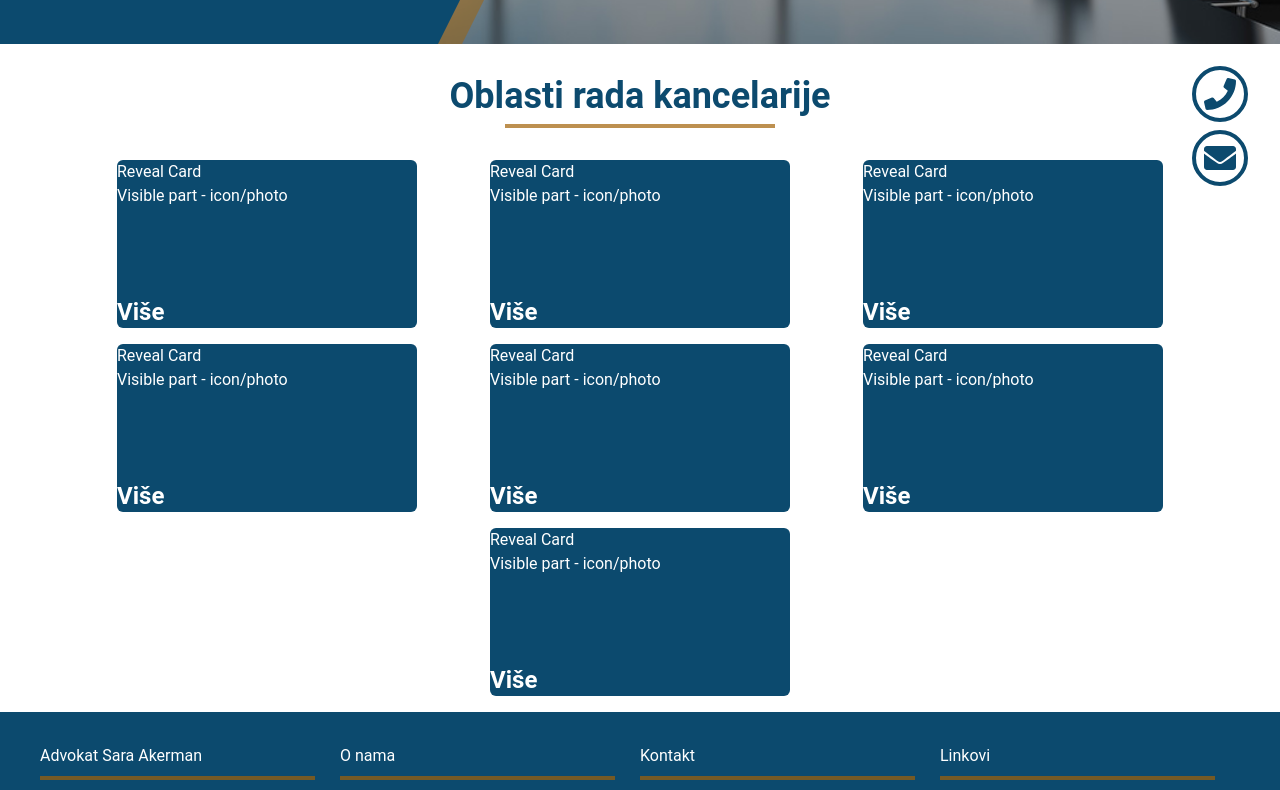
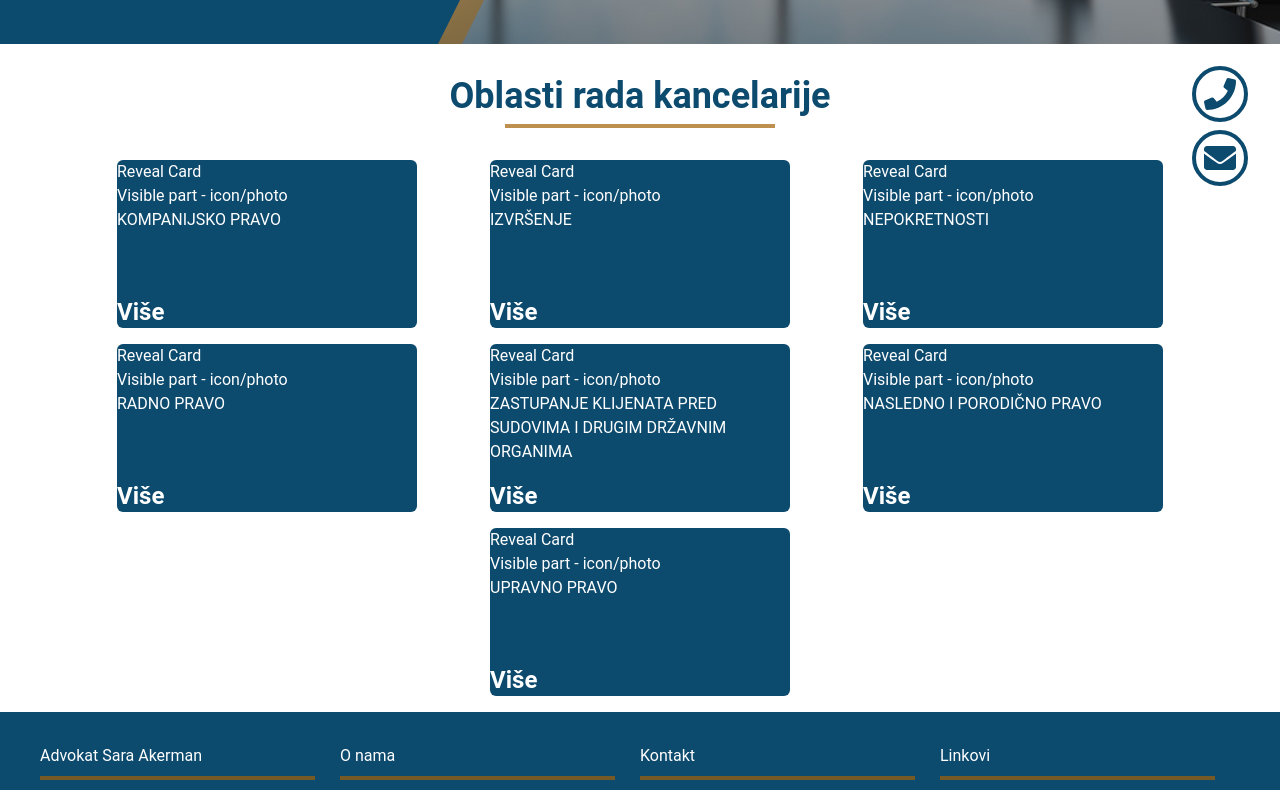
Before and after one commit to TatsuKenshi/akerman-law-firm-site, a React (Create React App) app: page /services in a window 1280 px wide. Shown: the part 534-1324 px from the top of the page. Built offline with nearby package versions, Linux system fonts and the light colour scheme; what i18next-xhr-backend would draw is missing.

Commit message:
moves service area titles to the visible part of the reveal card, fixes reaveal card prop types

```diff
--- a/src/App.tsx
+++ b/src/App.tsx
@@ -10,8 +10,6 @@ function App() {
   // add a useEffect/custom hook which will switch page titles
   // Home page - about section localization and content - waiting
   // Services/RevealCard - pics/icons and styling for reveal cards
-  // Services/Revealcard - move service area titles to the visible part of the reveal card
-  // Services/RevealCard - fix prop types (useText, Services, RevealCard)
   // PageHero - banner content customization and localization - waiting
   // PageHero - banner image - waiting
   // PageHero - move props textNodes to localization json files
--- a/src/components/RevealCard.tsx
+++ b/src/components/RevealCard.tsx
@@ -1,7 +1,19 @@
 import { useState } from "react";
 import i18next from "i18next";
 
-const RevealCard = ({ textSr: TextSr, textEng: TextEng }: any) => {
+type RevealCardPropsTypes = {
+  titleSr: string;
+  titleEng: string;
+  TextSr: React.ReactElement;
+  TextEng: React.ReactElement;
+};
+
+const RevealCard = ({
+  TextSr,
+  TextEng,
+  titleSr,
+  titleEng,
+}: RevealCardPropsTypes) => {
   const [revealSection, setRevealSection] = useState<boolean>(false);
   const language = i18next.language;
 
@@ -10,6 +22,7 @@ const RevealCard = ({ textSr: TextSr, textEng: TextEng }: any) => {
       <div className="mb-2 h-32">
         <h2>Reveal Card</h2>
         <p>Visible part - icon/photo</p>
+        <h2>{language === "en" ? titleEng : titleSr}</h2>
       </div>
       {/* smooth transition attempt */}
       {/* <div
@@ -30,7 +43,7 @@ const RevealCard = ({ textSr: TextSr, textEng: TextEng }: any) => {
           !revealSection ? "hidden" : ""
         } overflow-hidden w-full px-6 py-2 flex flex-wrap content-center`}
       >
-        {language === "en" ? <TextEng /> : <TextSr />}
+        {language === "en" ? TextEng : TextSr}
       </div>
 
       <div>
--- a/src/hooks/useText.tsx
+++ b/src/hooks/useText.tsx
@@ -1,12 +1,12 @@
-import { withTranslation } from "react-i18next";
 import { FaClock } from "react-icons/fa";
 import { CardItemType } from "../content/types";
 
+// React.ReactElement<any, any>;
+
 const useText = () => {
-  const textSr1 = (): any => {
+  const textSr1 = (): React.ReactElement => {
     return (
       <>
-        <h2>KOMPANIJSKO PRAVO</h2>
         <p className="w-full mb-4">
           Mi Brinemo o usaglašenosti Vašeg poslovanja sa relevantnom pravnom
           regulativom, kako bi Vaše društvo nesmetano funkcionisalo na tržištu
@@ -38,10 +38,9 @@ const useText = () => {
     );
   };
 
-  const textEng1 = (): any => {
+  const textEng1 = (): React.ReactElement => {
     return (
       <>
-        <h2>COMPANY LAW</h2>
         <p className="w-full mb-4">
           Our law firm can assist you in a phase of pre-incorporation and
           incorporation of your company in Serbia as well as provide legal
@@ -78,10 +77,9 @@ const useText = () => {
     );
   };
 
-  const textSr2 = (): any => {
+  const textSr2 = (): React.ReactElement => {
     return (
       <>
-        <h2>IZVRŠENJE</h2>
         <p className="w-full mb-4">
           Naša advokatska kancelarija Vam može pružiti pravnu pomoć u svim
           fazama izvršnog postupka.
@@ -96,10 +94,9 @@ const useText = () => {
     );
   };
 
-  const textEng2 = (): any => {
+  const textEng2 = (): React.ReactElement => {
     return (
       <>
-        <h2>ENFORCEMENT</h2>
         <p className="w-full mb-4">
           Our Law Firm can provide you with legal support in any step of
           enforcement procedure.
@@ -114,138 +111,108 @@ const useText = () => {
     );
   };
 
-  const textSr3 = (): any => {
+  const textSr3 = (): React.ReactElement => {
     return (
-      <>
-        <h2>NEPOKRETNOSTI</h2>
       <p>
-          Pružamo pouzdanu podršku klijentima u oblasti imovinsko-pravnih
-          odnosa. Vršimo detaljnu proveru i analizu pravnog statusa
-          nepokretnosti, i upozoravamo na sve eventualne rizike. U skladu sa
-          zahtevima klijenta proaktivno učestvujemo u pregovorima i pripremi
-          svih akata neophodnih za realizaciju pravnog posla.
+        Pružamo pouzdanu podršku klijentima u oblasti imovinsko-pravnih odnosa.
+        Vršimo detaljnu proveru i analizu pravnog statusa nepokretnosti, i
+        upozoravamo na sve eventualne rizike. U skladu sa zahtevima klijenta
+        proaktivno učestvujemo u pregovorima i pripremi svih akata neophodnih za
+        realizaciju pravnog posla.
       </p>
-      </>
     );
   };
 
-  const textEng3 = (): any => {
+  const textEng3 = (): React.ReactElement => {
     return (
-      <>
-        <h2>PROPERTY LAW</h2>
       <p>
-          We provide reliable support to clients in the area of property and
-          legal relations. We carry out a detailed check and analysis of the
-          legal status of real estate, and warn of all potential risks. In
-          accordance with the client's requirements, we proactively participate
-          in the negotiations and preparation of all acts necessary for the
-          realization of the legal work.
+        We provide reliable support to clients in the area of property and legal
+        relations. We carry out a detailed check and analysis of the legal
+        status of real estate, and warn of all potential risks. In accordance
+        with the client's requirements, we proactively participate in the
+        negotiations and preparation of all acts necessary for the realization
+        of the legal work.
       </p>
-      </>
     );
   };
 
-  const textSr4 = (): any => {
+  const textSr4 = (): React.ReactElement => {
     return (
-      <>
-        <h2>RADNO PRAVO</h2>
       <p>
         Advokatska kancelarija Akerman pomaže kompanijama i pojedincima u
         rešavanju svih vrsta individualnih i kolektivnih radnih odnosa koji
         proističu iz korporativnih odnosa.
       </p>
-      </>
     );
   };
 
-  const textEng4 = (): any => {
+  const textEng4 = (): React.ReactElement => {
     return (
-      <>
-        <h2>LABOUR LAW</h2>
       <p>
-          Akerman Law Office assists companies and individuals while dealing
-          with all types of individual and collective employment relationships
-          arising from the corporate relations.
+        Akerman Law Office assists companies and individuals while dealing with
+        all types of individual and collective employment relationships arising
+        from the corporate relations.
       </p>
-      </>
     );
   };
 
-  const textSr5 = (): any => {
+  const textSr5 = (): React.ReactElement => {
     return (
-      <>
-        <h2>ZASTUPANJE KLIJENATA PRED SUDOVIMA I DRUGIM DRŽAVNIM ORGANIMA</h2>
       <p>
-          Zastupanje pravnih i fizičkih lica u parničnim, vanparničnim i
-          upravnim postupcima pred domaćim sudovima i drugim državnim organima u
-          širokom spektru oblasti prava.
+        Zastupanje pravnih i fizičkih lica u parničnim, vanparničnim i upravnim
+        postupcima pred domaćim sudovima i drugim državnim organima u širokom
+        spektru oblasti prava.
       </p>
-      </>
     );
   };
 
-  const textEng5 = (): any => {
+  const textEng5 = (): React.ReactElement => {
     return (
-      <>
-        <h2>REPRESENTING CLIENTS BEFORE THE COURTS AND OTHER STATE BODIES</h2>
       <p>
         We represent individuals and legal entities in a wide range of legal
         areas in disputes, out-of- court cases and administrative proceedings
         before courts and other state authorities.
       </p>
-      </>
     );
   };
 
-  const textSr6 = (): any => {
+  const textSr6 = (): React.ReactElement => {
     return (
-      <>
-        <h2>NASLEDNO I PORODIČNO PRAVO</h2>
       <p>
         Zastupanje fizičkih lica pred sudovima, javnim beležnicima, drugim
         državnim organima i trećim licima u oblasti porodičnog i naslednog
         prava.
       </p>
-      </>
     );
   };
 
-  const textEng6 = (): any => {
+  const textEng6 = (): React.ReactElement => {
     return (
-      <>
-        <h2>FAMILY AND INHERITANCE LAW</h2>
       <p>
         We represent individuals before courts, public notaries, other state
-          authorities, and before third parties in cases of family and
-          inheritance law.
+        authorities, and before third parties in cases of family and inheritance
+        law.
       </p>
-      </>
     );
   };
 
-  const textSr7 = (): any => {
+  const textSr7 = (): React.ReactElement => {
     return (
-      <>
-        <h2>UPRAVNO PRAVO</h2>
       <p>
-          Naša advokatska kancelarija pruža punu pravnu podršku svojim
-          klijentima u oblasti upravnog prava, uključujući zastupanje pred
-          Upravnim sudom i svim upravnim organima.
+        Naša advokatska kancelarija pruža punu pravnu podršku svojim klijentima
+        u oblasti upravnog prava, uključujući zastupanje pred Upravnim sudom i
+        svim upravnim organima.
       </p>
-      </>
     );
   };
 
-  const textEng7 = (): any => {
+  const textEng7 = (): React.ReactElement => {
     return (
-      <>
-        <h2>ADMINISTRATION LAW</h2>
       <p>
         Our law office provides full legal support to its clients in
         administrative matters, including representing before administration
         court and all administration bodies.
       </p>
-      </>
     );
   };
 
--- a/src/pages/Services.tsx
+++ b/src/pages/Services.tsx
@@ -9,21 +9,21 @@ const RevealCard = React.lazy(() => import("../components/RevealCard"));
 
 const Services = ({ t }: any) => {
   const {
-    textSr1,
-    textEng1,
-    textSr2,
-    textEng2,
-    textSr3,
-    textEng3,
-    textSr4,
-    textEng4,
-    textSr5,
-    textEng5,
-    textSr6,
-    textEng6,
-    textSr7,
-    textEng7,
-    cardItems,
+    textSr1: TextSr1,
+    textEng1: TextEng1,
+    textSr2: TextSr2,
+    textEng2: TextEng2,
+    textSr3: TextSr3,
+    textEng3: TextEng3,
+    textSr4: TextSr4,
+    textEng4: TextEng4,
+    textSr5: TextSr5,
+    textEng5: TextEng5,
+    textSr6: TextSr6,
+    textEng6: TextEng6,
+    textSr7: TextSr7,
+    textEng7: TextEng7,
+    // cardItems,
   } = useText();
 
   return (
@@ -57,17 +57,52 @@ in a wide range of legal areas."
       {/* reveal card section */}
       <section>
         <div className="flex h-max max-w-[1200px] mx-auto justify-center lg:justify-evenly flex-wrap mt-4 px-4 pt-4">
-          <RevealCard textSr={textSr1} textEng={textEng1} />
-          <RevealCard textSr={textSr2} textEng={textEng2} />
-          <RevealCard textSr={textSr3} textEng={textEng3} />
+          <RevealCard
+            titleSr="KOMPANIJSKO PRAVO"
+            titleEng="COMPANY LAW"
+            TextSr={<TextSr1 />}
+            TextEng={<TextEng1 />}
+          />
+          <RevealCard
+            titleSr="IZVRŠENJE"
+            titleEng="ENFORCEMENT"
+            TextSr={<TextSr2 />}
+            TextEng={<TextEng2 />}
+          />
+          <RevealCard
+            titleSr="NEPOKRETNOSTI"
+            titleEng="PROPERTY LAW"
+            TextSr={<TextSr3 />}
+            TextEng={<TextEng3 />}
+          />
         </div>
         <div className="flex h-max max-w-[1200px] mx-auto justify-evenly flex-wrap px-4">
-          <RevealCard textSr={textSr4} textEng={textEng4} />
-          <RevealCard textSr={textSr5} textEng={textEng5} />
-          <RevealCard textSr={textSr6} textEng={textEng6} />
+          <RevealCard
+            titleSr="RADNO PRAVO"
+            titleEng="LABOUR LAW"
+            TextSr={<TextSr4 />}
+            TextEng={<TextEng4 />}
+          />
+          <RevealCard
+            titleSr="ZASTUPANJE KLIJENATA PRED SUDOVIMA I DRUGIM DRŽAVNIM ORGANIMA"
+            titleEng="REPRESENTING CLIENTS BEFORE THE COURTS AND OTHER STATE BODIES"
+            TextSr={<TextSr5 />}
+            TextEng={<TextEng5 />}
+          />
+          <RevealCard
+            titleSr="NASLEDNO I PORODIČNO PRAVO"
+            titleEng="FAMILY AND INHERITANCE LAW"
+            TextSr={<TextSr6 />}
+            TextEng={<TextEng6 />}
+          />
         </div>
         <div className="flex h-max max-w-[1200px] mx-auto justify-evenly flex-wrap px-4">
-          <RevealCard textSr={textSr7} textEng={textEng7} />
+          <RevealCard
+            titleSr="UPRAVNO PRAVO"
+            titleEng="ADMINISTRATION LAW"
+            TextSr={<TextSr7 />}
+            TextEng={<TextEng7 />}
+          />
         </div>
       </section>
     </main>
```
Lines whose indentation alone changed are shown as unchanged.
